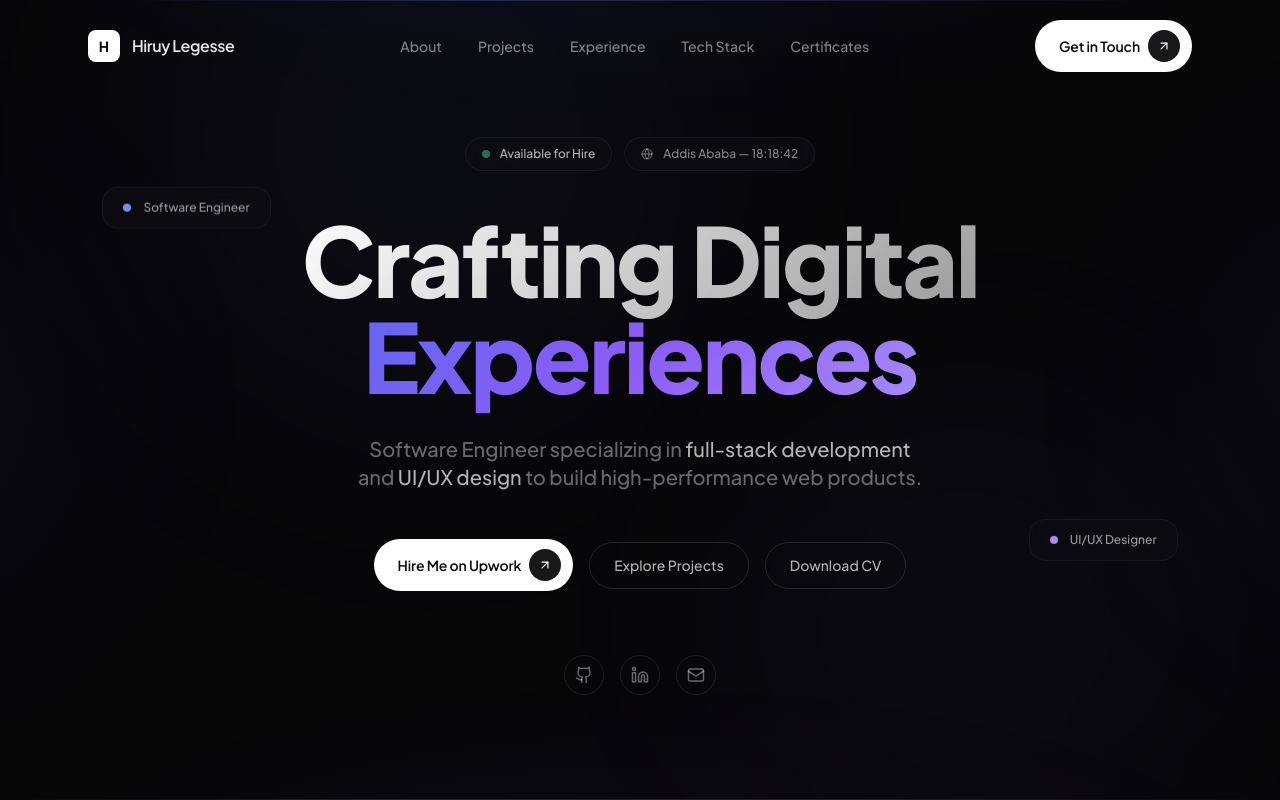
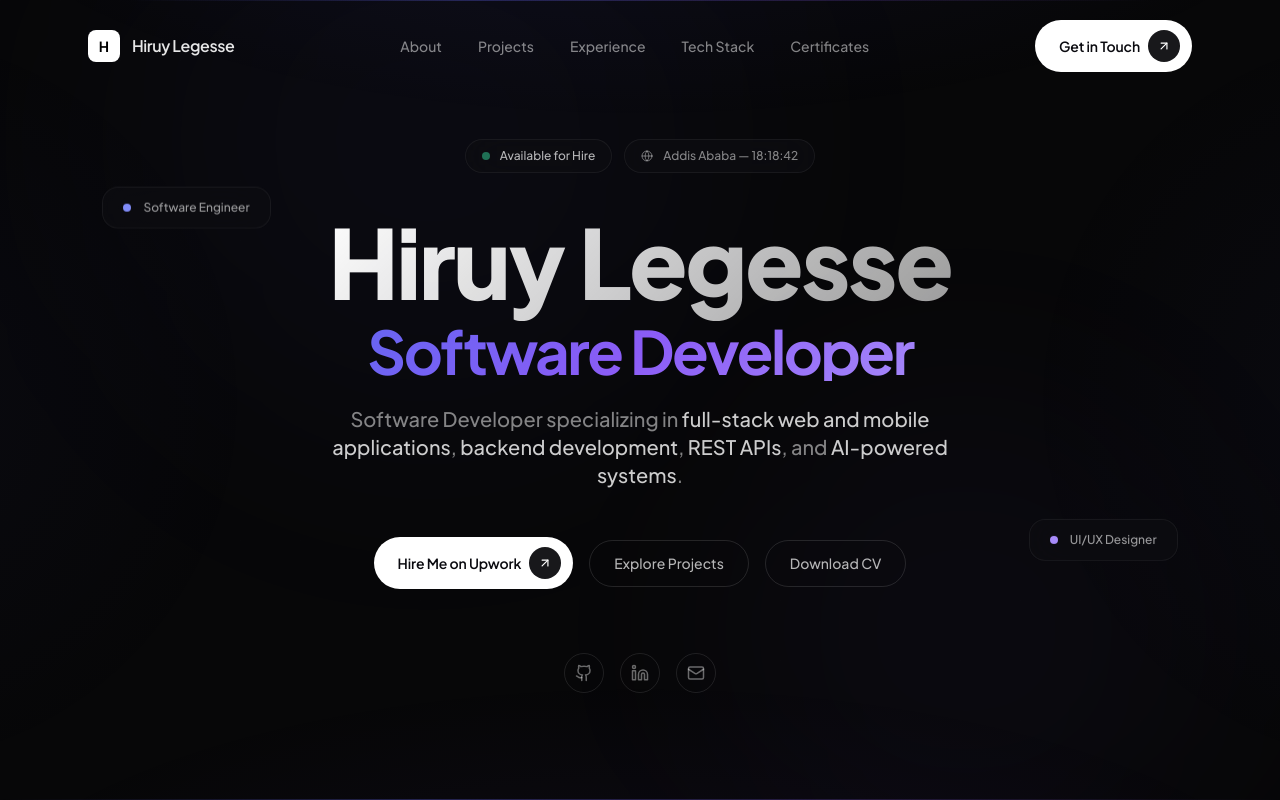
Before and after one commit to hiruy72/hiruy-legesse-portfolio, a React (Vite) app: page / in a window 1280 px wide. Shown: the top 800 px of the page. Built offline with nearby package versions, Linux system fonts and the light colour scheme.

Commit message:
SEO optimization: structured data, meta tags, sitemap, robots, canonical URLs, per-page titles

```diff
--- a/index.html
+++ b/index.html
@@ -1,15 +1,109 @@
 <!DOCTYPE html>
-<html lang="en">
+<html lang="en" class="dark">
 
 <head>
     <meta charset="UTF-8" />
+    <meta name="viewport" content="width=device-width, initial-scale=1.0" />
+
+    <!-- Primary Meta Tags -->
+    <title>Hiruy Legesse | Software Developer</title>
+    <meta name="title" content="Hiruy Legesse | Software Developer" />
+    <meta name="description" content="Hiruy Legesse is a software developer specializing in full-stack web and mobile applications, backend development, REST APIs, and AI-powered systems." />
+    <meta name="author" content="Hiruy Legesse" />
+    <meta name="creator" content="Hiruy Legesse" />
+    <meta name="publisher" content="Hiruy Legesse" />
+    <meta name="robots" content="index, follow, max-image-preview:large, max-snippet:-1, max-video-preview:-1" />
+    <meta name="googlebot" content="index, follow, max-snippet:-1, max-image-preview:large, max-video-preview:-1" />
+
+    <!-- Canonical URL -->
+    <link rel="canonical" href="https://www.hiruylegesse.me/" />
+
+    <!-- Favicon -->
     <link rel="icon" type="image/svg+xml" href="/favicon.svg" />
-    <meta name="viewport" content="width=device-width, initial-scale=1.0" />
-    <title>Hiruy Legesse | Software Engineer</title>
+    <link rel="apple-touch-icon" href="/favicon.svg" />
+
+    <!-- Open Graph / Facebook -->
+    <meta property="og:type" content="website" />
+    <meta property="og:locale" content="en_US" />
+    <meta property="og:site_name" content="Hiruy Legesse" />
+    <meta property="og:url" content="https://www.hiruylegesse.me/" />
+    <meta property="og:title" content="Hiruy Legesse | Software Developer" />
+    <meta property="og:description" content="Software Developer specializing in full-stack web and mobile applications, backend development, REST APIs, and AI-powered systems." />
+    <meta property="og:image" content="https://www.hiruylegesse.me/Hiruy%20Legesse.png" />
+    <meta property="og:image:alt" content="Hiruy Legesse — Software Developer Portfolio" />
+    <meta property="og:image:type" content="image/png" />
+
+    <!-- Twitter -->
+    <meta name="twitter:card" content="summary_large_image" />
+    <meta name="twitter:url" content="https://www.hiruylegesse.me/" />
+    <meta name="twitter:title" content="Hiruy Legesse | Software Developer" />
+    <meta name="twitter:description" content="Software Developer specializing in full-stack web and mobile applications, backend development, REST APIs, and AI-powered systems." />
+    <meta name="twitter:image" content="https://www.hiruylegesse.me/Hiruy%20Legesse.png" />
+    <meta name="twitter:image:alt" content="Hiruy Legesse — Software Developer Portfolio" />
+
+    <!-- Schema.org JSON-LD Structured Data: ProfilePage & Person -->
+    <script type="application/ld+json">
+    {
+      "@context": "https://schema.org",
+      "@graph": [
+        {
+          "@type": "ProfilePage",
+          "@id": "https://www.hiruylegesse.me/#profilepage",
+          "url": "https://www.hiruylegesse.me/",
+          "name": "Hiruy Legesse | Software Developer",
+          "description": "Hiruy Legesse is a software developer specializing in full-stack web and mobile applications, backend development, REST APIs, and AI-powered systems.",
+          "isPartOf": {
+            "@type": "WebSite",
+            "@id": "https://www.hiruylegesse.me/#website",
+            "url": "https://www.hiruylegesse.me/",
+            "name": "Hiruy Legesse"
+          },
+          "mainEntity": {
+            "@id": "https://www.hiruylegesse.me/#person"
+          }
+        },
+        {
+          "@type": "Person",
+          "@id": "https://www.hiruylegesse.me/#person",
+          "name": "Hiruy Legesse",
+          "alternateName": "Hiruy Legesse Adane",
+          "jobTitle": "Software Developer",
+          "url": "https://www.hiruylegesse.me/",
+          "image": "https://www.hiruylegesse.me/Hiruy%20Legesse.png",
+          "description": "Software Developer specializing in full-stack web and mobile applications, backend development, REST APIs, and AI-powered systems.",
+          "sameAs": [
+            "https://github.com/hiruy72",
+            "https://www.linkedin.com/in/hiruy-legesse/",
+            "https://www.upwork.com/freelancers/~0191af9b1cee504214?mp_source=share"
+          ],
+          "knowsAbout": [
+            "Software Engineering",
+            "Full-Stack Web Development",
+            "Mobile Application Development",
+            "Backend Development",
+            "REST APIs",
+            "Artificial Intelligence",
+            "Python",
+            "Django",
+            "React",
+            "Next.js",
+            "Node.js",
+            "React Native",
+            "TypeScript"
+          ]
+        }
+      ]
+    }
+    </script>
 </head>
 
 <body>
-    <div id="root"></div>
+    <div id="root">
+        <noscript>
+            <h1>Hiruy Legesse | Software Developer</h1>
+            <p>Hiruy Legesse is a software developer specializing in full-stack web and mobile applications, backend development, REST APIs, and AI-powered systems.</p>
+        </noscript>
+    </div>
     <script type="module" src="/src/main.jsx"></script>
 </body>
 
--- a/src/App.jsx
+++ b/src/App.jsx
@@ -28,6 +28,30 @@ function ScrollToTop() {
                 element.scrollIntoView({ behavior: 'smooth' });
             }
         }
+
+        const titles = {
+            '/': 'Hiruy Legesse | Software Developer',
+            '/about': 'About | Hiruy Legesse',
+            '/projects': 'Projects | Hiruy Legesse',
+            '/experience': 'Experience | Hiruy Legesse',
+            '/tech-stack': 'Tech Stack | Hiruy Legesse',
+            '/credentials': 'Certifications & Credentials | Hiruy Legesse',
+            '/contact': 'Contact | Hiruy Legesse'
+        };
+
+        if (titles[pathname]) {
+            document.title = titles[pathname];
+        } else if (!pathname.startsWith('/project/')) {
+            document.title = 'Hiruy Legesse | Software Developer';
+        }
+
+        let canonical = document.querySelector('link[rel="canonical"]');
+        if (!canonical) {
+            canonical = document.createElement('link');
+            canonical.setAttribute('rel', 'canonical');
+            document.head.appendChild(canonical);
+        }
+        canonical.setAttribute('href', `https://www.hiruylegesse.me${pathname === '/' ? '/' : pathname}`);
     }, [pathname, hash]);
 
     return null;
--- a/src/components/About.jsx
+++ b/src/components/About.jsx
@@ -31,7 +31,7 @@ const About = () => {
 
                         <div className="space-y-6 mb-10">
                             <p className="text-base md:text-lg text-white/50 leading-relaxed">
-                                I am <span className="text-white/80 font-semibold">Hiruy Legesse Adane</span>, a Software Engineering student focused on UI/UX, Full Stack development, scalable back-end systems, and distributed AI.
+                                I am <span className="text-white/80 font-semibold">Hiruy Legesse</span>, a software developer specializing in full-stack web and mobile applications, backend development, REST APIs, and AI-powered systems.
                             </p>
                         </div>
 
--- a/src/components/Footer.jsx
+++ b/src/components/Footer.jsx
@@ -23,7 +23,7 @@ const Footer = () => {
                             <span className="font-bold text-lg text-white tracking-tight">Hiruy Legesse</span>
                         </Link>
                         <p className="text-sm text-muted-foreground max-w-sm leading-relaxed">
-                            Full-Stack Software Engineer & AI Developer. Designing and building high-performance systems, scalable cloud apps, and next-gen AI interfaces.
+                            Software Developer specializing in full-stack web and mobile applications, backend development, REST APIs, and AI-powered systems.
                         </p>
                     </div>
 
--- a/src/components/Hero.jsx
+++ b/src/components/Hero.jsx
@@ -62,11 +62,11 @@ const Hero = () => {
                         initial={{ opacity: 0, y: 30 }}
                         animate={{ opacity: 1, y: 0 }}
                         transition={{ duration: 0.8, delay: 0.15 }}
-                        className="text-5xl sm:text-6xl md:text-7xl lg:text-8xl font-extrabold tracking-tight leading-[0.95] mb-8"
+                        className="text-5xl sm:text-6xl md:text-7xl lg:text-8xl font-extrabold tracking-tight leading-[0.95] mb-6"
                     >
-                        <span className="text-gradient-micro1">Crafting Digital</span>
+                        <span className="text-gradient-micro1">Hiruy Legesse</span>
                         <br />
-                        <span className="text-gradient-accent">Experiences</span>
+                        <span className="text-gradient-accent text-3xl sm:text-4xl md:text-5xl lg:text-6xl font-bold block mt-3">Software Developer</span>
                     </motion.h1>
 
                     {/* Subtitle */}
@@ -74,12 +74,9 @@ const Hero = () => {
                         initial={{ opacity: 0, y: 20 }}
                         animate={{ opacity: 1, y: 0 }}
                         transition={{ duration: 0.8, delay: 0.3 }}
-                        className="text-lg md:text-xl text-white/40 max-w-xl leading-relaxed mb-12 font-medium"
+                        className="text-base sm:text-lg md:text-xl text-white/50 max-w-2xl leading-relaxed mb-12 font-medium"
                     >
-                        Software Engineer specializing in{' '}
-                        <span className="text-white/70">full-stack development</span> and{' '}
-                        <span className="text-white/70">UI/UX design</span> to build
-                        high-performance web products.
+                        Software Developer specializing in <span className="text-white/80">full-stack web and mobile applications</span>, <span className="text-white/80">backend development</span>, <span className="text-white/80">REST APIs</span>, and <span className="text-white/80">AI-powered systems</span>.
                     </motion.p>
 
                     {/* CTA Buttons */}
--- a/src/components/ProjectDetail.jsx
+++ b/src/components/ProjectDetail.jsx
@@ -10,7 +10,10 @@ const ProjectDetail = () => {
 
     useEffect(() => {
         window.scrollTo(0, 0);
-    }, []);
+        if (project) {
+            document.title = `${project.title} | Hiruy Legesse`;
+        }
+    }, [project]);
 
     if (!project) return (
         <div className="min-h-screen flex flex-col items-center justify-center bg-[#050507] text-white p-6">
```
Also changed, not shown: public/robots.txt (added), 1 other file (tests, documents, lock files or other folders).
